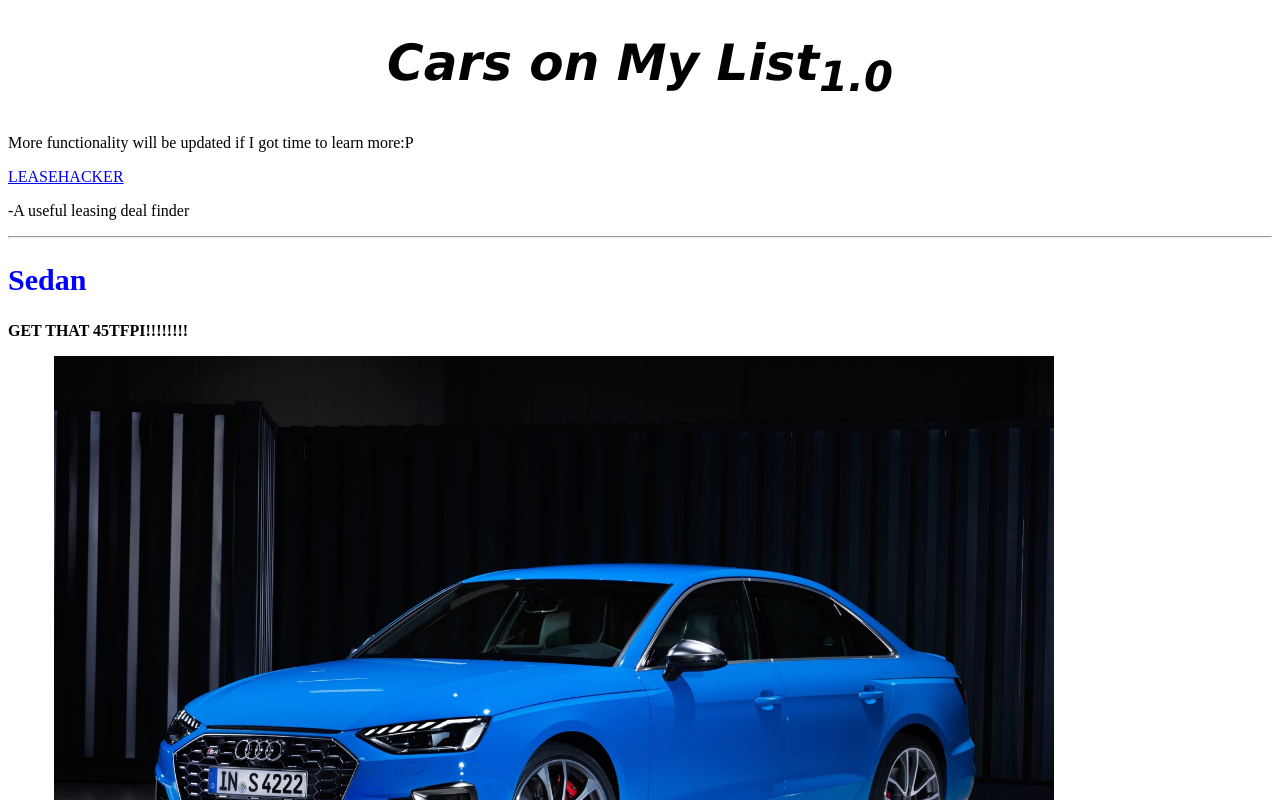
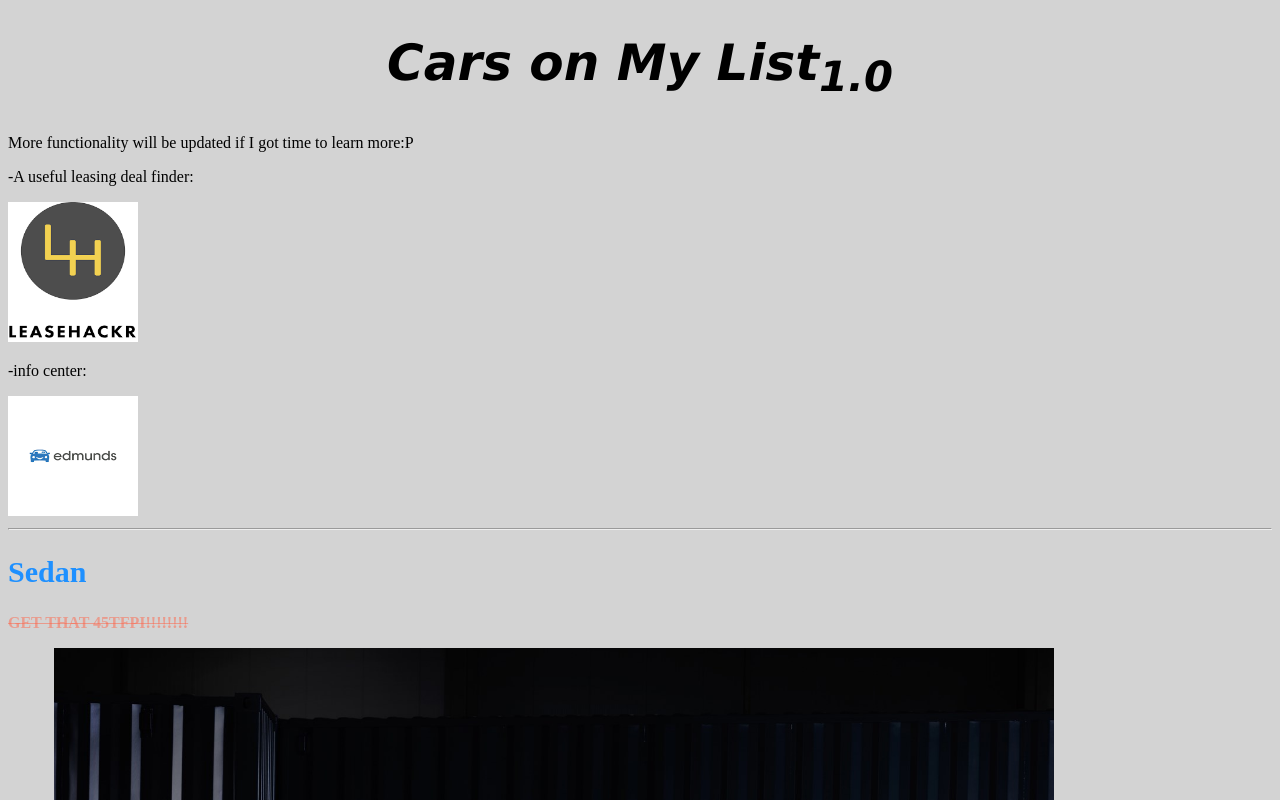
Before and after one commit to alexyuefeng/test1, a plain HTML site: page HTMLfirsttry.html in a window 1280 px wide. Shown: the top 800 px of the page. Drawn offline with Linux system fonts and the light colour scheme.

Commit message:
Add files via upload
finals week....
learned:
adj background color, ids, class.
image link, size
some stylings

```diff
--- a/HTMLfirsttry.html
+++ b/HTMLfirsttry.html
@@ -10,31 +10,41 @@ h1 {
 	font-family:verdana;
 }
 h2{
-	color: blue;
+	color: DodgerBlue;
 	font-size: 30px;
 }
 </style>
 
 </head>
-<body>
+<body style="background-color:LightGray;">
 
 <h1><i>Cars on My List<sub>1.0</sub></i></h1>
 <p title="maybe not, move your mouse away!">More functionality will be updated if I got time to learn more:P</p>
-<a href="https://leasehackr.com/blog/category/Latest+Deals" target="_blank">LEASEHACKER</a>
-<p>-A useful leasing deal finder</p>
+<p>-A useful leasing deal finder:</p>
+<a href="https://leasehackr.com/blog/category/Latest+Deals" target="_blank">
+<img src="leasehackr.png" alt="leasehackr link" width="130" height="140">
+</a>
+
+<p>-info center:</p>
+<a href="https://www.edmunds.com/" target="_blank">
+<img src="edmuds.png" alt="edmuds link" width="130" height="120">
+</a>
+
 <hr>
 <h2>Sedan</h2>
 
-<p><b>GET THAT 45TFPI!!!!!!!!</b></p>
+<p style="color:rgba(255,99,71,0.5);"><b><del>GET THAT 45TFPI!!!!!!!!</del></b></p>
 <button type= "button" onclick="document.getElementById('A4Image').src='audi_a4_200.jpg'">prev</button>
 <img id="A4Image" src="audi_a4_200.jpg" alt="A4_pic" style="width:1000px">
 <button type= "button" onclick="document.getElementById('A4Image').src='audi_a4_108.jpg'">Next</button>
+<blockquote cite="https://www.audiusa.com/models/audi-a4">
 <ul>
 	<li>Horsepower/Torque: 248 hp/273 lb-ft</li>
 	<li>Engine Type: Turbocharged 2.0-liter</li>
 	<li>Drivetrain: Front-wheel/Quattro<sup>R</sup> all-wheel drive</li>
 	<li>Accerleration: 0-60 mph in 7.1/5.6 sec. (40/45TFPI)</li>
 </ul>
+</blockquote>
  <a href="https://www.audiusa.com/models/audi-a4" target="_blank">BuyMeLink</a>
 
 
@@ -43,6 +53,9 @@ h2{
 
 
 
-
+<address>
+Created by Yuefeng Huang.<br>
+Keep learning :)<br>
+</address>
 </body>
 </html>
```
Also changed, not shown: edmuds.png (added), leasehackr.png (added).
